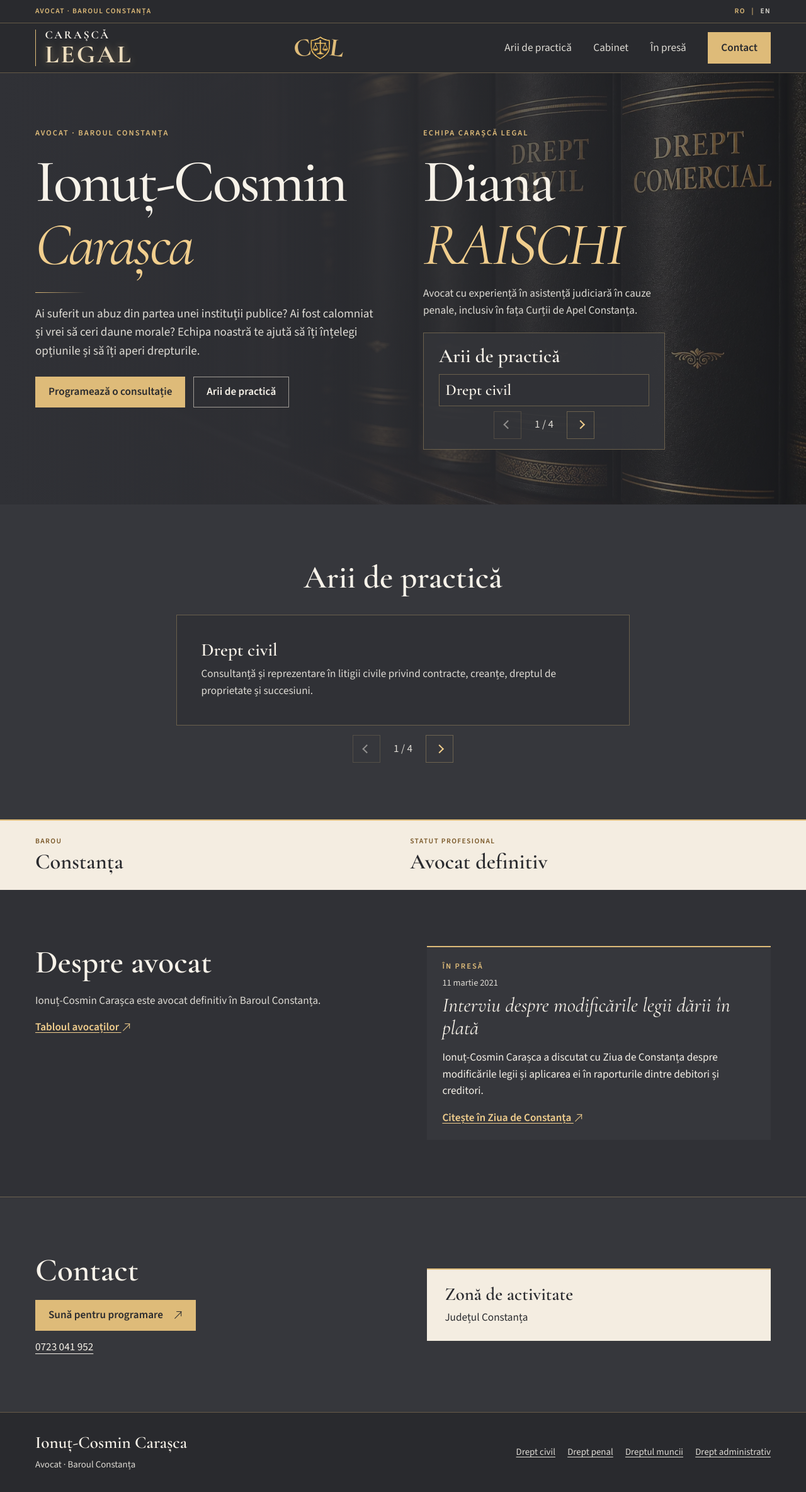
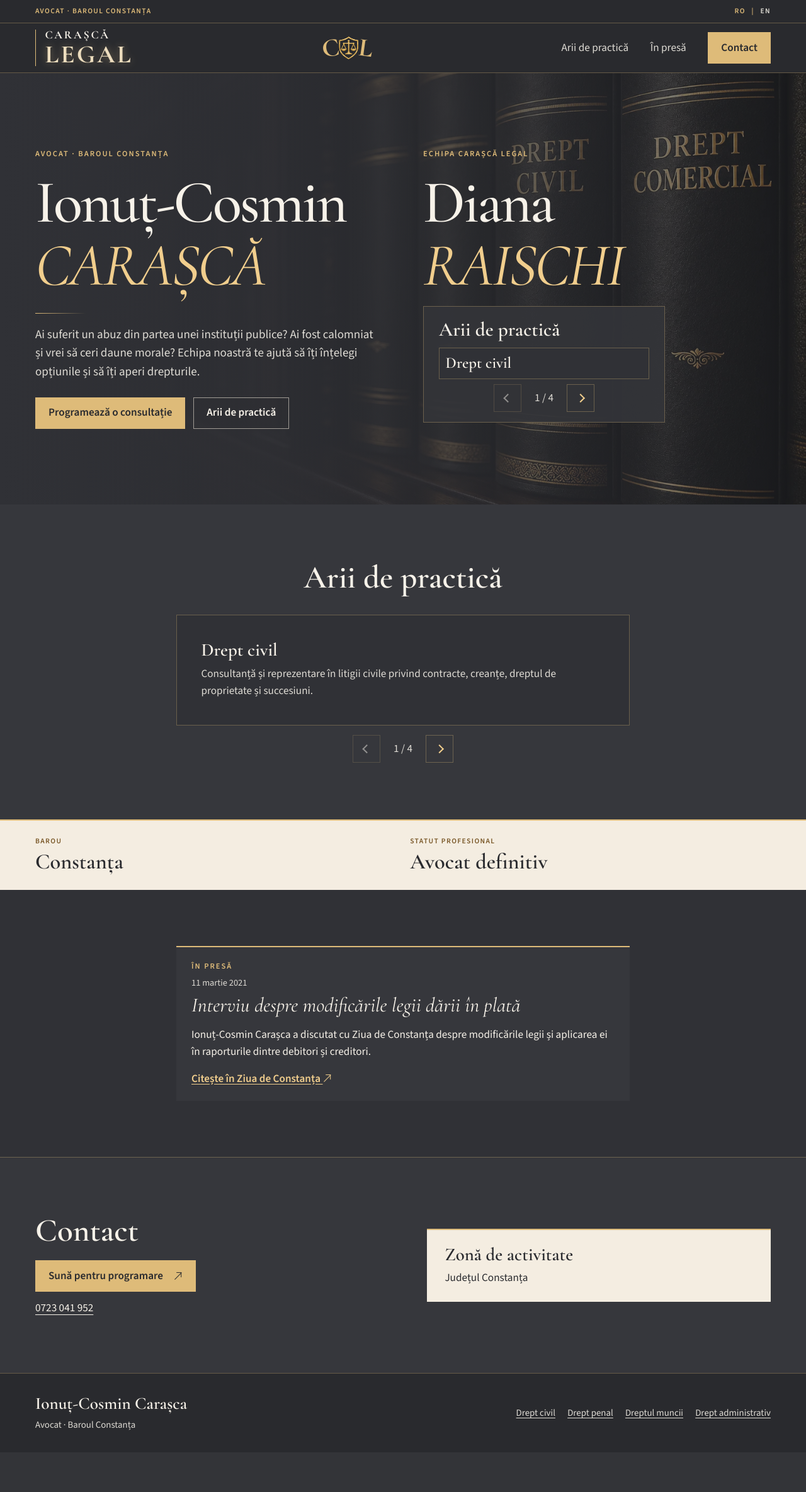
Before and after one commit to ciprianbodu/SITE-AVOCATI, a PHP site: page / in a window 1280 px wide. Shown: the whole page at 63% size. After the commit the page ends 2271 px from the top, so only its background shows below. Run offline with PHP 8.4, Linux system fonts and the light colour scheme.

Commit message:
Simplify Carașcă Legal homepage introductions

```diff
--- a/_AVOCATCARASCA/assets/css/site.css
+++ b/_AVOCATCARASCA/assets/css/site.css
@@ -77,7 +77,7 @@ p { margin: 0 0 1rem; }
 h1, h2, h3 { margin: 0; font-family: var(--serif); font-weight: 600; line-height: 1.04; }
 h2 { margin-bottom: 1.25rem; font-size: clamp(2.3rem, 4vw, 3.5rem); }
 h3 { font-size: 1.8rem; }
-[id="profil"], [id="practica"], [id="presa"], [id="contact"], #main-content { scroll-margin-top: 8rem; }
+[id="practica"], [id="presa"], [id="contact"], #main-content { scroll-margin-top: 8rem; }
 
 .container {
   width: min(100% - 3rem, 73rem);
@@ -217,7 +217,6 @@ h3 { font-size: 1.8rem; }
   grid-template-areas:
     "role team"
     "lead member"
-    "intro profile"
     "intro practice";
   align-items: start;
   column-gap: clamp(.75rem, 5vw, 5rem);
@@ -257,7 +256,6 @@ h3 { font-size: 1.8rem; }
   border: 1px solid var(--line);
   background: #333438ed;
 }
-.team-member-profile { grid-area: profile; max-width: 26rem; margin: .9rem 0 .5rem; color: var(--light-muted); }
 .hero-practice h2 { margin-bottom: .8rem; font-size: 1.95rem; }
 .hero-practice .practice-card { min-height: 0; padding: .7rem .6rem; }
 .hero-practice .practice-card h3 { font-size: 1.55rem; }
@@ -301,13 +299,12 @@ h3 { font-size: 1.8rem; }
 .credentials dd { margin: .3rem 0 0; font: 600 clamp(1.55rem, 3vw, 2.15rem) / 1.1 var(--serif); }
 
 .band { padding-block: clamp(3rem, 7vw, 5.75rem); }
-.profile-inner, .contact-inner, .practice-detail {
+.contact-inner, .practice-detail {
   display: grid;
   grid-template-columns: minmax(0, 1fr) minmax(0, 1fr);
   gap: clamp(1.6rem, 6vw, 5.5rem);
 }
-.profile-inner > div p { max-width: 32rem; color: var(--light-muted); }
-.press { padding: 1.35rem 1.5rem; border-top: 2px solid var(--gold); background: var(--mid); }
+.press { max-width: 45rem; padding: 1.35rem 1.5rem; border-top: 2px solid var(--gold); background: var(--mid); }
 .press .eyebrow { margin-bottom: .4rem; }
 .press time { display: block; margin-bottom: .4rem; color: var(--light-muted); font-size: .9rem; }
 .press-title { font: italic 400 2rem / 1.12 var(--serif); }
@@ -385,7 +382,7 @@ h3 { font-size: 1.8rem; }
     grid-template-areas:
       "role team"
       "lead member"
-      "intro profile";
+      "intro intro";
   }
   .hero-practice { display: none; }
   .hero-photo img { object-position: right 46%; }
@@ -395,7 +392,7 @@ h3 { font-size: 1.8rem; }
   .header-inner { min-height: 70px; flex-wrap: wrap; padding-block: .6rem; }
   .nav-links { flex-wrap: wrap; gap: .6rem 1rem; }
   .menu-enabled .nav-links { display: none; }
-  .profile-inner, .contact-inner, .practice-detail { grid-template-columns: minmax(0, 1fr); }
+  .contact-inner, .practice-detail { grid-template-columns: minmax(0, 1fr); }
   .practice-detail h2 { margin-bottom: 0; }
 }
 
@@ -405,11 +402,6 @@ h3 { font-size: 1.8rem; }
   .hero { min-height: 32rem; }
   .hero::after { background: linear-gradient(90deg, #303136f2, #303136c9); }
   .hero-inner {
-    grid-template-areas:
-      "role team"
-      "lead member"
-      "profile profile"
-      "intro intro";
     column-gap: .75rem;
     padding-block: 3.15rem;
   }
@@ -424,5 +416,5 @@ h3 { font-size: 1.8rem; }
 
 @media (max-height: 560px) {
   .site-header { position: static; }
-  [id="profil"], [id="practica"], [id="presa"], [id="contact"], #main-content { scroll-margin-top: 1rem; }
+  [id="practica"], [id="presa"], [id="contact"], #main-content { scroll-margin-top: 1rem; }
 }
--- a/_AVOCATCARASCA/index.php
+++ b/_AVOCATCARASCA/index.php
@@ -76,7 +76,6 @@ $homePath = $home[$language];
 $contactPath = $notFound ? $homePath . '#contact' : '#contact';
 $navLinks = [
     $homePath . '#practica' => $labels['practice'],
-    $homePath . '#profil' => $labels['cabinet'],
     $homePath . '#presa' => $labels['press'],
 ];
 $telephoneHref = 'tel:' . $site['telephone'];
--- a/_AVOCATCARASCA/partials/content.php
+++ b/_AVOCATCARASCA/partials/content.php
@@ -6,13 +6,12 @@ $site = [
     'name' => 'Ionuț-Cosmin Carașca',
     'brandName' => 'CARAȘCĂ',
     'givenName' => 'Ionuț-Cosmin',
-    'surname' => 'Carașca',
+    'surname' => 'CARAȘCĂ',
     'teamGivenName' => 'Diana',
     'teamSurname' => 'RAISCHI',
     'telephone' => '+40723041952',
     'telephoneDisplay' => '0723 041 952',
     'region' => 'Constanța',
-    'barUrl' => 'https://www.ifep.org/avocati',
     'pressUrl' => 'https://www.ziuaconstanta.ro/stiri/interviu-online/interviu-online-cu-ionut-carasca-avocat-in-cadrul-baroului-constanta-modificarile-legii-darii-in-plata-aspecte-esentiale-741923.html',
 ];
 
@@ -21,7 +20,6 @@ $copy = [
         'title' => 'Ionuț-Cosmin Carașca | Avocat în Baroul Constanța',
         'description' => 'Ionuț-Cosmin Carașca, avocat definitiv în Baroul Constanța. Asistență în drept civil, penal, al muncii și administrativ.',
         'role' => 'Avocat · Baroul Constanța',
-        'cabinet' => 'Cabinet',
         'menu' => 'Deschide meniul',
         'closeMenu' => 'Închide meniul',
         'skip' => 'Sari la conținut',
@@ -29,11 +27,7 @@ $copy = [
         'practice' => 'Arii de practică',
         'previousPractice' => 'Aria de practică anterioară',
         'nextPractice' => 'Aria de practică următoare',
-        'profile' => 'Despre avocat',
-        'profileText' => 'Ionuț-Cosmin Carașca este avocat definitiv în Baroul Constanța.',
         'teamHeading' => 'Echipa Carașcă Legal',
-        'teamMemberProfile' => 'Avocat cu experiență în asistență judiciară în cauze penale, inclusiv în fața Curții de Apel Constanța.',
-        'barLink' => 'Tabloul avocaților',
         'heroIntro' => 'Ai suferit un abuz din partea unei instituții publice? Ai fost calomniat și vrei să ceri daune morale? Echipa noastră te ajută să îți înțelegi opțiunile și să îți aperi drepturile.',
         'consultation' => 'Programează o consultație',
         'phoneAction' => 'Sună pentru programare',
@@ -58,7 +52,6 @@ $copy = [
         'title' => 'Ionuț-Cosmin Carașca | Constanța Bar Lawyer',
         'description' => 'Ionuț-Cosmin Carașca, lawyer and member of the Constanța Bar. Civil, criminal, employment and administrative law.',
         'role' => 'Lawyer · Constanța Bar',
-        'cabinet' => 'Law office',
         'menu' => 'Open menu',
         'closeMenu' => 'Close menu',
         'skip' => 'Skip to content',
@@ -66,11 +59,7 @@ $copy = [
         'practice' => 'Practice areas',
         'previousPractice' => 'Previous practice area',
         'nextPractice' => 'Next practice area',
-        'profile' => 'About',
-        'profileText' => 'Ionuț-Cosmin Carașca is a fully admitted lawyer and member of the Constanța Bar.',
         'teamHeading' => 'The Carașcă Legal team',
-        'teamMemberProfile' => 'Lawyer with experience providing legal assistance in criminal cases, including before the Constanța Court of Appeal.',
-        'barLink' => 'Romanian bar register',
         'heroIntro' => 'Has a public authority abused its power? Have you been defamed and want to seek damages? Our team can help you understand your options and defend your rights.',
         'consultation' => 'Book a consultation',
         'phoneAction' => 'Call for an appointment',
--- a/_AVOCATCARASCA/partials/page.php
+++ b/_AVOCATCARASCA/partials/page.php
@@ -106,7 +106,6 @@
                 <p class="eyebrow hero-team-label"><?= esc($labels['teamHeading']) ?></p>
                 <h1 class="hero-name hero-lead-name"><?= esc($site['givenName']) ?><br><em><?= esc($site['surname']) ?></em></h1>
                 <h2 class="hero-name hero-team-name"><?= esc($site['teamGivenName']) ?><br><em><?= esc($site['teamSurname']) ?></em></h2>
-                <p class="team-member-profile"><?= esc($labels['teamMemberProfile']) ?></p>
                 <div class="hero-copy">
                     <div class="hero-rule" aria-hidden="true"></div>
                     <p class="intro"><?= esc($labels['heroIntro']) ?></p>
@@ -141,21 +140,14 @@
                 <div><dt><?= esc($labels['professionalStatus']) ?></dt><dd><?= esc($labels['status']) ?></dd></div>
             </dl>
         </div>
-        <section id="profil" class="band profile">
-            <div class="container profile-inner">
-                <div>
-                    <h2><?= esc($labels['profile']) ?></h2>
-                    <p><?= esc($labels['profileText']) ?></p>
-                    <a class="text-link" href="<?= esc($site['barUrl']) ?>" target="_blank" rel="noopener"><?= esc($labels['barLink']) ?> <span class="arrow arrow-up" aria-hidden="true"></span></a>
-                </div>
-                <article id="presa" class="press">
-                    <h3 class="eyebrow"><?= esc($labels['press']) ?></h3>
-                    <time datetime="2021-03-11"><?= esc($labels['pressDate']) ?></time>
-                    <p class="press-title"><?= esc($labels['pressTitle']) ?></p>
-                    <p><?= esc($labels['pressExcerpt']) ?></p>
-                    <a class="text-link" href="<?= esc($site['pressUrl']) ?>" target="_blank" rel="noopener"><?= esc($labels['pressLink']) ?> <span class="arrow arrow-up" aria-hidden="true"></span></a>
-                </article>
-            </div>
+        <section id="presa" class="band">
+            <article class="container press">
+                <h2 class="eyebrow"><?= esc($labels['press']) ?></h2>
+                <time datetime="2021-03-11"><?= esc($labels['pressDate']) ?></time>
+                <p class="press-title"><?= esc($labels['pressTitle']) ?></p>
+                <p><?= esc($labels['pressExcerpt']) ?></p>
+                <a class="text-link" href="<?= esc($site['pressUrl']) ?>" target="_blank" rel="noopener"><?= esc($labels['pressLink']) ?> <span class="arrow arrow-up" aria-hidden="true"></span></a>
+            </article>
         </section>
     <?php endif; ?>
     <?php if (!$notFound): ?>
```
